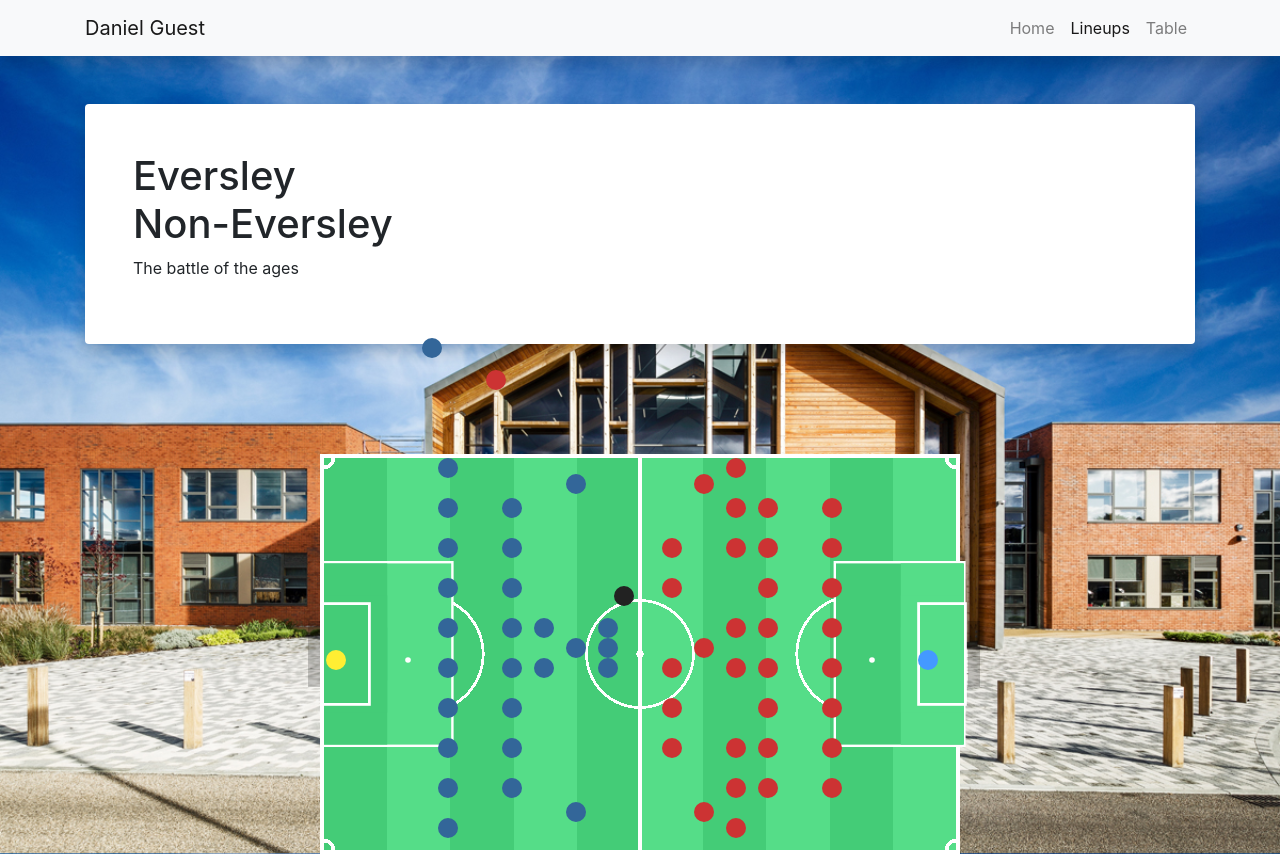
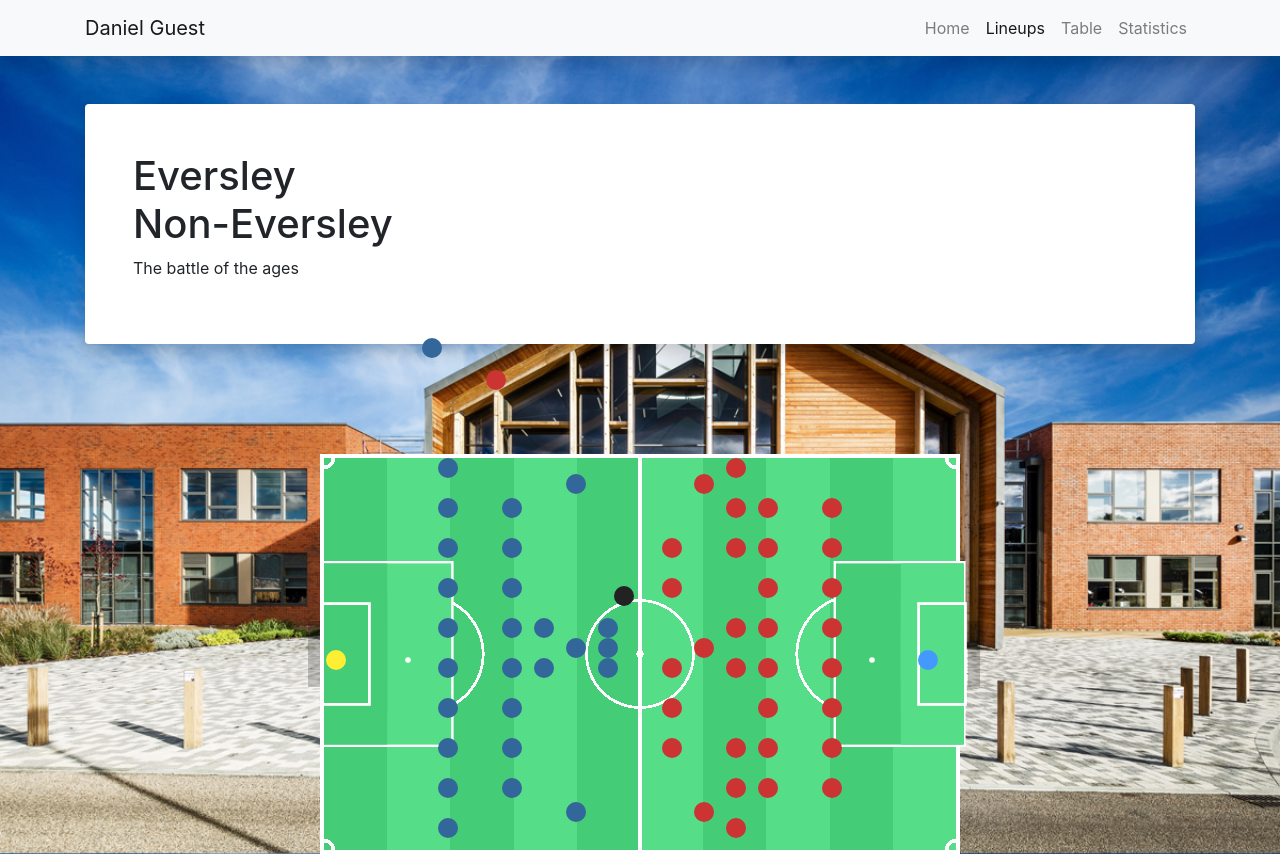
Before and after one commit to daniginho/lunchtime_games, a plain HTML site: page lineups.html in a window 1280 px wide. Drawn offline with nearby package versions, Linux system fonts and the light colour scheme.

Commit message:
added stats

```diff
--- a/lineups.html
+++ b/lineups.html
@@ -191,6 +191,9 @@
               </li>
               <li class="nav-item">
                 <a class="nav-link" href="table.html">Table</a>
+                <li class="nav-item">
+                    <a class="nav-link" href="stats.html">Statistics</a>
+                  </li>
               </li>
             </ul>
           </div>
```
